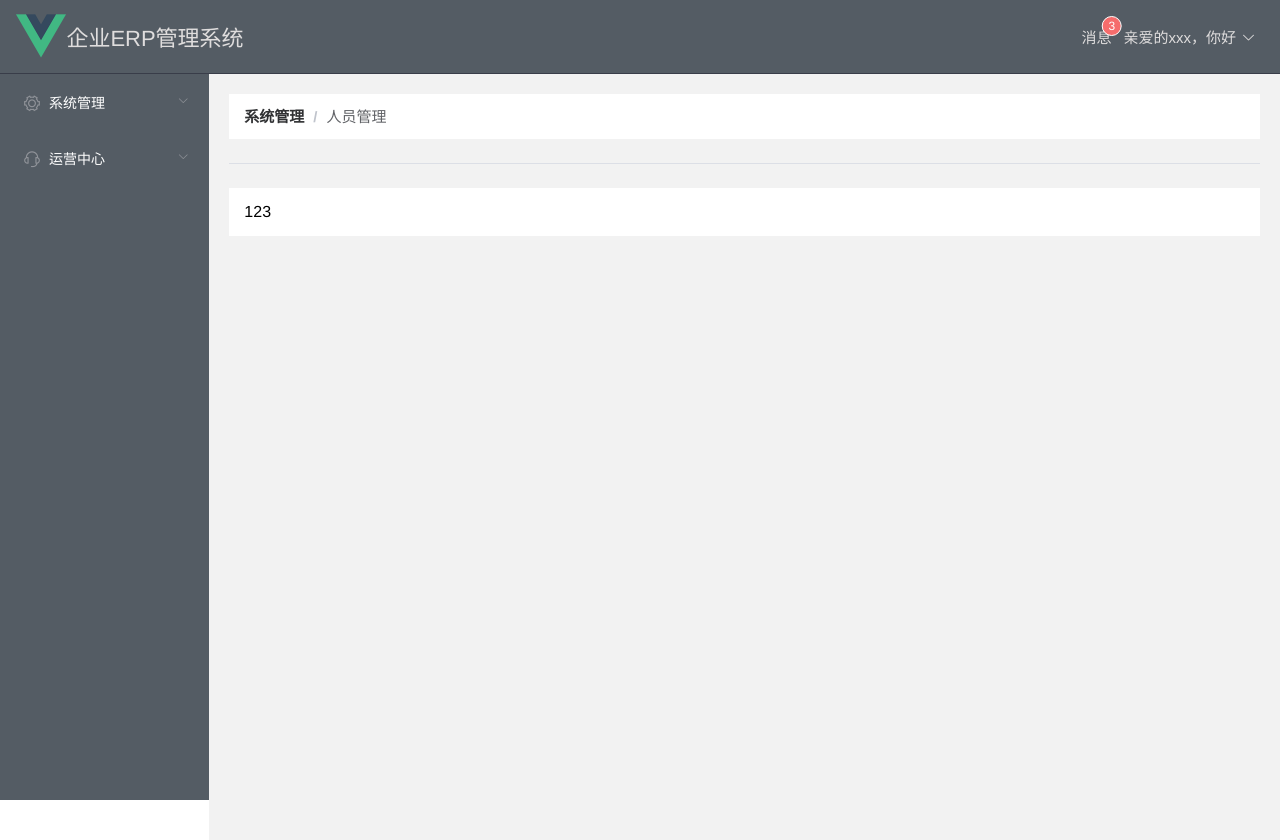
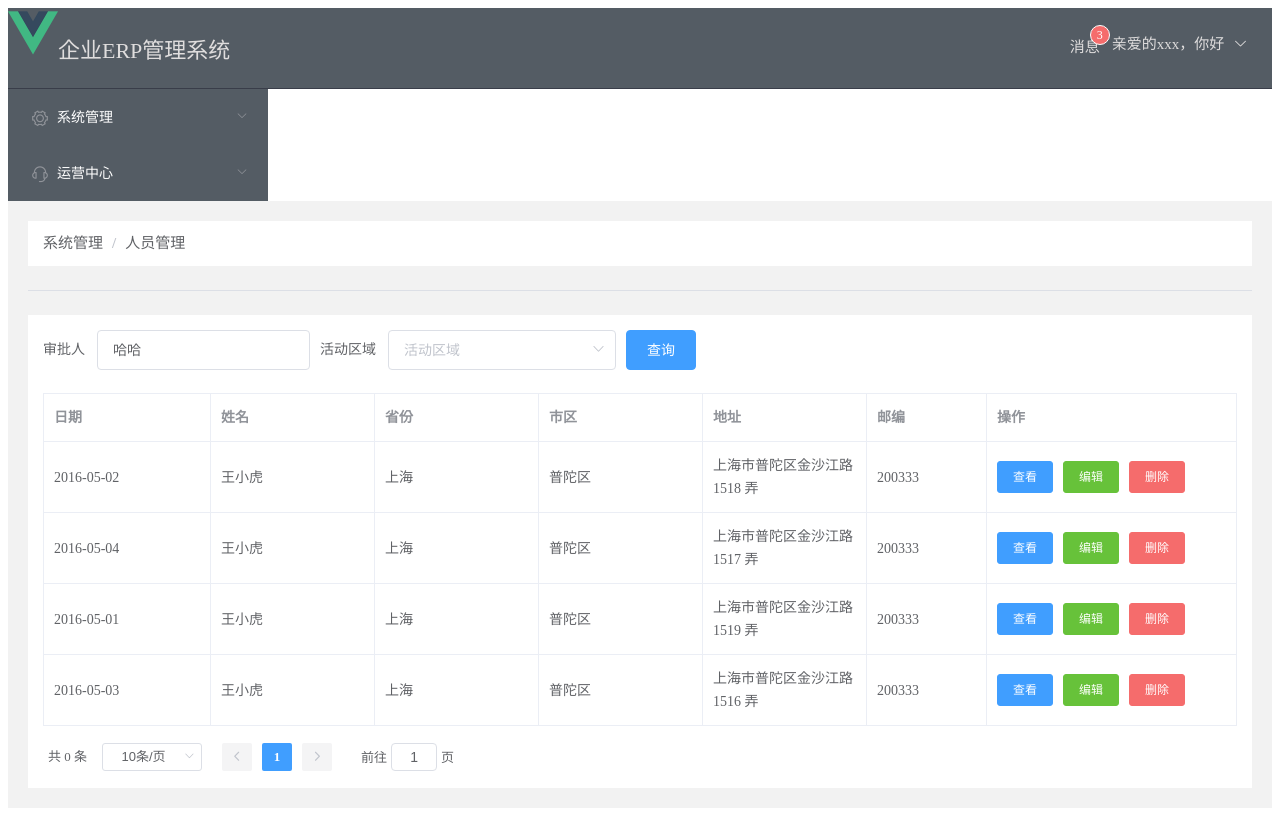
Before and after one commit to EmmaCCC/vueadmin, a Vue app: page /user in a window 1280 px wide. After the commit the page ends 816 px from the top, so only its background shows below. Built offline with nearby package versions, Linux system fonts and the light colour scheme.

Commit message:
添加登录页面

```diff
--- a/babel.config.js
+++ b/babel.config.js
@@ -1,6 +1,4 @@
 module.exports = {
-  presets: ["@vue/cli-plugin-babel/preset"],
-  module: {
-    rules: [{ test: /\.scss$/, loaders: ["style", "css", "sass"] }]
-  }
+  presets: ["@vue/cli-plugin-babel/preset"]
+
 };
--- a/src/App.vue
+++ b/src/App.vue
@@ -1,20 +1,21 @@
 <template>
   <div id="app">
-    <home></home>
+    <transition name="fade"
+		            mode="out-in">
+			<router-view></router-view>
+		</transition>
   </div>
 </template>
 
 <script>
-const Home = () => import("@/views/home/Home");
-
 export default {
   name: "app",
-  components: {
-    Home
-  }
+  components: {}
 };
 </script>
 
-<style>
+<style scoped>
 @import "./assets/css/base.css";
+
+
 </style>
--- a/src/main.js
+++ b/src/main.js
@@ -1,11 +1,12 @@
 import Vue from "vue";
 import App from "./App.vue";
 import ElmentUI from "element-ui";
-import "element-ui/lib/theme-chalk/index.css";
+
 
 import router from "@/router";
 
 Vue.use(ElmentUI);
+import "element-ui/lib/theme-chalk/index.css";
 
 Vue.config.productionTip = false;
 
--- a/src/router/index.js
+++ b/src/router/index.js
@@ -1,30 +1,44 @@
 import Vue from "vue";
 import VueRouter from "vue-router";
+const Home = () => import("@/views/Home");
+const Login = () => import("@/views/Login");
 const User = () => import("@/views/user/User");
-const DashBoard = () => import("@/views/dashboard/DashBoard");
+const Role = () => import("@/views/role/Role");
 
 Vue.use(VueRouter);
 
 const routes = [
   {
+    path: "/login",
+    name: "login",
+    component: Login
+  },
+  {
     path: "/",
+    name: "home",
+    component: Home,
+    children: [
+      {
+        path: "/user",
         name: "user",
         component: User
       },
       {
-    path: "/dashborad",
-    name: "dashborad",
-    component: DashBoard
+        path: "/role",
+        name: "role",
+        component: Role
+      }
+    ]
   },
   {
     path: "/",
-    redirect:'/'
+    redirect: "/home"
   }
 ];
 
 var router = new VueRouter({
   routes,
-    mode:"history"
+  mode: "history"
 });
 
 export default router;
--- a/src/views/home/Home.vue
+++ b/src/views/Home.vue
@@ -3,23 +3,22 @@
     <div class="container flex-column">
       <div class="header">
         <div class="logo flex center">
-          <img src="@/assets/logo.png" alt="" />
+          <img src="@/assets/logo.png" alt />
           <span>企业ERP管理系统</span>
         </div>
         <div class="profile flex center">
           <el-badge :value="3" class="item">
-              <span class="el-dropdown-link">
-                消息
-              </span>
-            </el-badge>
-          <el-dropdown>
+            <span class="el-dropdown-link">消息</span>
+          </el-badge>
+          <el-dropdown @command="handleCommand">
             <span class="el-dropdown-link">
-              亲爱的xxx，你好<i class="el-icon-arrow-down el-icon--right"></i>
+              亲爱的xxx，你好
+              <i class="el-icon-arrow-down el-icon--right"></i>
             </span>
             <el-dropdown-menu slot="dropdown">
               <el-dropdown-item>个人信息</el-dropdown-item>
               <el-dropdown-item>修改密码</el-dropdown-item>
-              <el-dropdown-item>注销登录</el-dropdown-item>
+              <el-dropdown-item command="logout">注销登录</el-dropdown-item>
               <el-dropdown-item disabled>双皮奶</el-dropdown-item>
               <el-dropdown-item divided>蚵仔煎</el-dropdown-item>
             </el-dropdown-menu>
@@ -29,25 +28,26 @@
       <div class="container">
         <div class="aside">
           <el-menu
-            default-active="1"
+            :default-active="$router.path"
             class="el-menu-vertical-demo"
             background-color="#545c64"
             text-color="#fff"
             active-text-color="#ffd04b"
+            router
           >
             <el-submenu index="1">
               <template slot="title">
                 <i class="el-icon-setting"></i>
                 <span>系统管理</span>
               </template>
-              <el-menu-item index="1-2" >
+              <el-menu-item index="/user">
                 <i class="el-icon-user"></i>
-                <!-- <span slot="title" >人员管理</span> -->
-                <router-link to="/user" slot="title" tag="span">人员管理</router-link>
+                <span slot="title">人员管理</span>
+                <!-- <router-link to="/user" slot="title" tag="span">人员管理</router-link> -->
               </el-menu-item>
-              <el-menu-item index="1-3">
+              <el-menu-item index="/role">
                 <i class="el-icon-s-custom"></i>
-                <router-link to="/dashboard" slot="title" tag="span">部门管理</router-link>
+                <span slot="title">部门管理</span>
               </el-menu-item>
               <el-menu-item index="1-4">
                 <i class="el-icon-document-remove"></i>
@@ -77,21 +77,16 @@
               </el-menu-item>
             </el-submenu>
           </el-menu>
-
-
         </div>
         <div class="main">
           <div class="breadnav">
             <el-breadcrumb separator="/">
-              <el-breadcrumb-item :to="{ path: '/s' }"
-                >系统管理</el-breadcrumb-item
-              >
-              <el-breadcrumb-item><a href="/">人员管理</a></el-breadcrumb-item>
+              <el-breadcrumb-item>系统管理</el-breadcrumb-item>
+              <el-breadcrumb-item>人员管理</el-breadcrumb-item>
             </el-breadcrumb>
           </div>
           <el-divider></el-divider>
           <div class="content">
-            123
             <router-view></router-view>
           </div>
         </div>
@@ -101,21 +96,16 @@
 </template>
 
 <script>
-
 export default {
   data() {
     return {};
   },
   created() {},
   methods: {
-    handleOpen(key, keyPath) {
-      console.log(key, keyPath);
-    },
-    handleClose(key, keyPath) {
-      console.log(key, keyPath);
-    },
-    go(){
-        this.$router.push('user')
+    handleCommand(command){
+      if(command === 'logout'){
+        this.$router.push('login');
+      }
     }
   }
 };
@@ -124,6 +114,7 @@ export default {
 .home {
   height: 100%;
 }
+
 .container,
 .aside,
 .main {
@@ -156,7 +147,8 @@ export default {
 .header .profile {
   justify-content: flex-start;
 }
-.header .profile,.header .profile .el-dropdown {
+.header .profile,
+.header .profile .el-dropdown {
   font-size: 15px;
   color: #dfdddd;
   margin: 12px;
@@ -169,9 +161,9 @@ export default {
   border-right: none;
 }
 .main {
-  width: 100%;
   padding: 20px;
   background-color: #f2f2f2;
+  flex: 1;
 }
 .main .el-breadcrumb {
   font-size: 15px;
--- /dev/null
+++ b/src/views/Login.vue
@@ -0,0 +1,19 @@
+<template>
+  <div class="">
+      登录页面
+  </div>
+</template>
+
+<script>
+export default {
+  data(){
+    return {
+    }
+  },
+  components:{},
+  created(){},
+  methods:{},
+}
+</script>
+<style lang="scss" scoped>
+</style>
--- a/src/views/dashboard/DashBoard.vue
+++ b/src/views/role/Role.vue
@@ -1,6 +1,6 @@
 <template>
   <div class="">
-      dashboard
+      role
   </div>
 </template>
 
--- a/src/views/user/User.vue
+++ b/src/views/user/User.vue
@@ -1,24 +1,46 @@
 <template>
   <div class="user">
+    <el-form :inline="true" class="demo-form-inline">
+      <el-form-item label="审批人">
+        <el-input placeholder="审批人" value="哈哈"></el-input>
+      </el-form-item>
+      <el-form-item label="活动区域">
+        <el-select placeholder="活动区域" value="">
+          <el-option label="区域一" value="shanghai"></el-option>
+          <el-option label="区域二" value="beijing"></el-option>
+        </el-select>
+      </el-form-item>
+      <el-form-item>
+        <el-button type="primary" >查询</el-button>
+      </el-form-item>
+    </el-form>
     <el-table :data="tableData" border style="width: 100%">
-      <el-table-column fixed prop="date" label="日期" width="150">
-      </el-table-column>
-      <el-table-column prop="name" label="姓名" width="120"> </el-table-column>
-      <el-table-column prop="province" label="省份" width="120">
-      </el-table-column>
-      <el-table-column prop="city" label="市区" width="120"> </el-table-column>
-      <el-table-column prop="address" label="地址" width="300">
-      </el-table-column>
-      <el-table-column prop="zip" label="邮编" width="120"> </el-table-column>
-      <el-table-column fixed="right" label="操作" width="100">
+      <el-table-column fixed prop="date" label="日期"></el-table-column>
+      <el-table-column prop="name" label="姓名"></el-table-column>
+      <el-table-column prop="province" label="省份"></el-table-column>
+      <el-table-column prop="city" label="市区"></el-table-column>
+      <el-table-column prop="address" label="地址"></el-table-column>
+      <el-table-column prop="zip" label="邮编" width="120"></el-table-column>
+      <el-table-column label="操作" width="250">
         <template slot-scope="scope">
-          <el-button @click="handleClick(scope.row)" type="text" size="small"
-            >查看</el-button
-          >
-          <el-button type="text" size="small">编辑</el-button>
+          <el-button @click="handleClick(scope.row)" type="primary" size="small">查看</el-button>
+          <el-button type="success" size="small">编辑</el-button>
+          <el-button type="danger" size="small">删除</el-button>
         </template>
       </el-table-column>
     </el-table>
+
+    <el-pagination
+      style="margin-top:15px;"
+      @size-change="sizeChange"
+      @current-change="currentChange"
+      :current-page="query.page"
+      :page-sizes="[10, 20, 30]"
+      :page-size="query.size"
+      layout="total, sizes, prev, pager, next, jumper"
+      :total="query.total"
+      background
+    ></el-pagination>
   </div>
 </template>
 
@@ -26,6 +48,11 @@
 export default {
   data() {
     return {
+      query: {
+        page: 1,
+        size: 10,
+        total: 0
+      },
       tableData: [
         {
           date: "2016-05-02",
@@ -65,6 +92,12 @@ export default {
   components: {},
   created() {},
   methods: {
+    currentChange(page) {
+      this.query.page = page;
+    },
+    sizeChange(size) {
+      this.query.size = size;
+    },
     handleClick(row) {
       console.log(row);
     }
--- /dev/null
+++ b/src/vue.config.js
@@ -0,0 +1,4 @@
+module.exports={
+     // 生产环境是否生成 sourceMap 文件 sourceMap的详解请看末尾
+     productionSourceMap: false,
+}
```
Also changed, not shown: 1 other file (tests, documents, lock files or other folders). Lines whose indentation alone changed are shown as unchanged.
